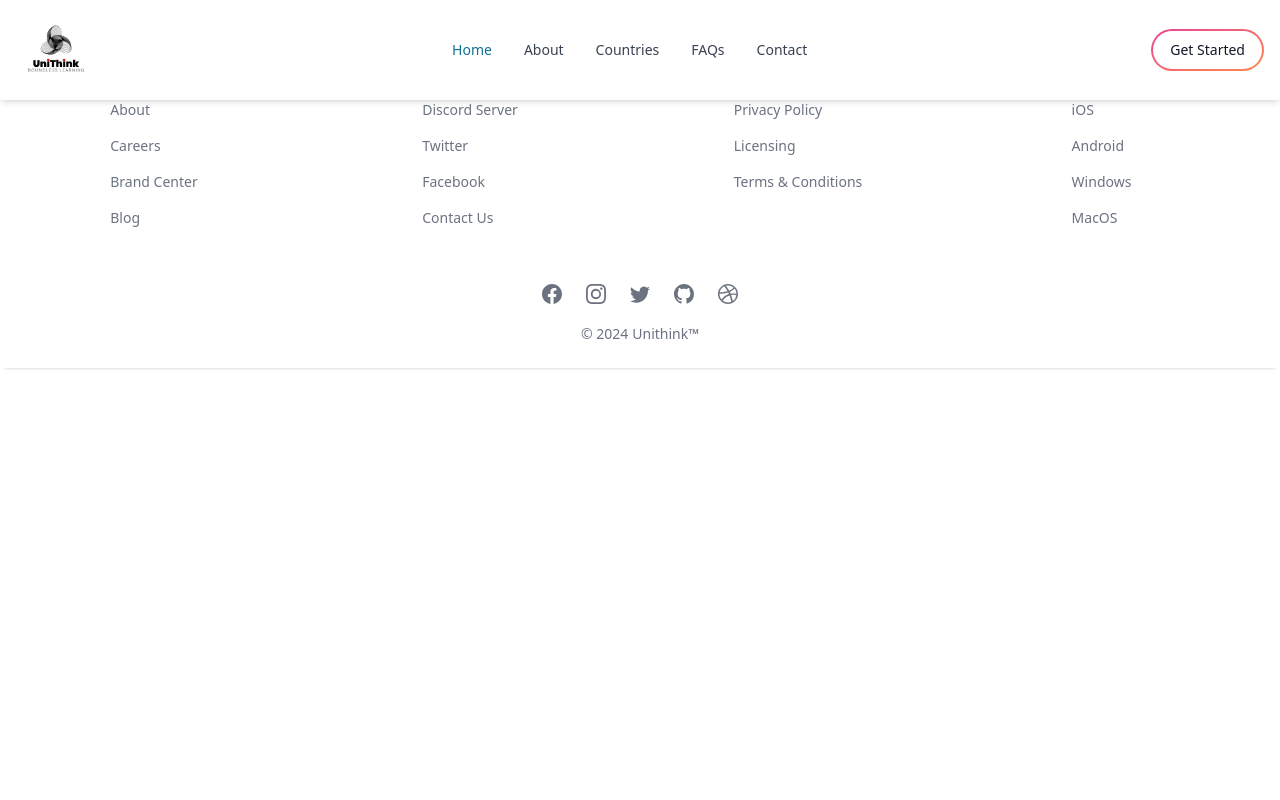
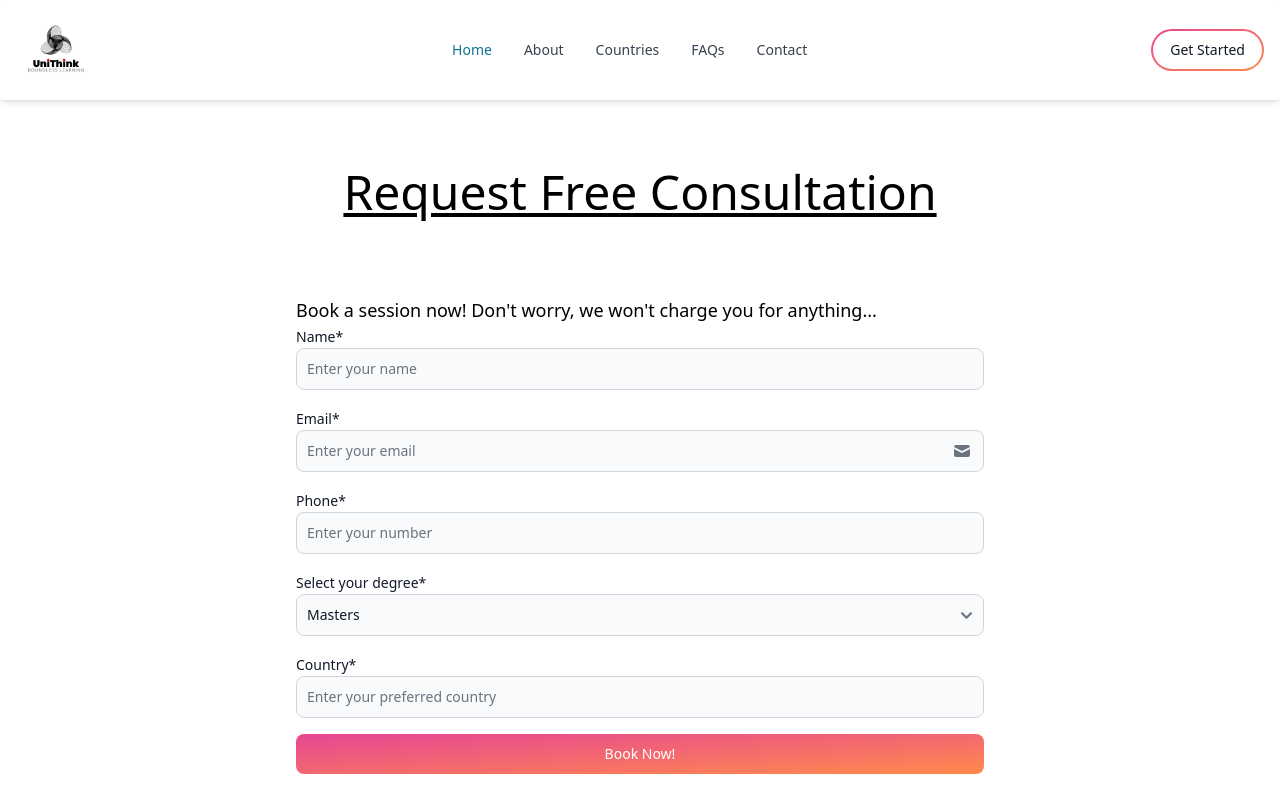
Before and after one commit to Devanshhh26/Unithink, a React (Vite) app in the folder Client/: page /contact in a window 1280 px wide. Shown: the top 800 px of the page. Built offline with nearby package versions, Linux system fonts and the light colour scheme.

Commit message:
Contact Pages Form

```diff
--- a/Client/src/pages/Contact.jsx
+++ b/Client/src/pages/Contact.jsx
@@ -1,8 +1,114 @@
 import React from 'react'
+import aboutusperson from '../assets/aboutusperson.jpg'
+import boardmeet from '../assets/about3.png'
+import { Label, TextInput, Button, Alert,Select } from 'flowbite-react';
+import { useState,useEffect } from 'react';
+import axios from 'axios';
+import { HiMail } from 'react-icons/hi';
+import { ToastContainer, toast } from 'react-toastify';
+import 'react-toastify/dist/ReactToastify.css';
+function Contact() {
 
-function Contact() {
+
+  const [errorMessage, setErrorMessage] = useState(null);
+  const [loading, setLoading] = useState(false);
+  const [formData, setFormData] = useState({
+      name: '',
+      email: '',
+      country: '',
+      phonenumber: '',
+      degree: 'Masters'
+  });
+  const [successMessage, setSuccessMessage] = useState(null);
+
+  const handleSubmit = async (e) => {
+      e.preventDefault();
+      if (!formData.name || !formData.email || !formData.country || !formData.phonenumber || !formData.degree) {
+          return setErrorMessage('Please fill all the details');
+      }
+      try {
+          setLoading(true);
+          const response = await axios.post('https://unithink-corp.onrender.com/api/SessShort/', formData);
+          console.log('Data sent successfully:', response.data);
+          setLoading(false);
+          setSuccessMessage('Form submitted successfully!');
+          toast.success('Form submitted successfully!');
+          setFormData({
+              name: '',
+              email: '',
+              country: '',
+              phonenumber: '',
+              degree: ''
+          });
+          setErrorMessage(null);
+      } catch (error) {
+          console.error('Error sending data:', error);
+          setLoading(false);
+          setErrorMessage('Failed to submit form. Please try again later.');
+          toast.error('You have already Registered once');
+      }
+  };
+
+  const handleChange = (e) => {
+      setFormData({ ...formData, [e.target.id]: e.target.value });
+  };
+
+
   return (
-    <div>Contact</div>
+    <div className='mt-10 md:mt-20 lg:mt-32 mx-auto justify-items-center'>
+  <h1 className='text-center text-3xl md:text-5xl lg:text-5xl pb-5 md:pb-10 underline lg:pt-10 md:pt-12 pt-20'>Request Free Consultation</h1>
+  <div className='p-3 md:p-5 lg:p-10 mx-3 sm:mx-auto lg:mx-auto max-w-md md:max-w-lg lg:max-w-3xl mb-10'>
+    <p className='text-base md:text-lg text-center md:text-left'>Book a session now! Don't worry, we won't charge you for anything...</p>
+    <form onSubmit={handleSubmit} className="flex flex-col gap-4">
+      <div>
+        <Label value='Name*' />
+        <TextInput
+          type='text'
+          placeholder='Enter your name'
+          id='name'
+          value={formData.name}
+          onChange={handleChange} />
+      </div>
+      <div>
+        <Label value='Email*' />
+        <TextInput
+          type='email'
+          placeholder='Enter your email'
+          id='email'
+          value={formData.email}
+          onChange={handleChange} rightIcon={HiMail} />
+      </div>
+      <div>
+        <Label value='Phone*' />
+        <TextInput
+          type='number'
+          placeholder='Enter your number'
+          id='phonenumber'
+          value={formData.phonenumber}
+          onChange={handleChange} />
+      </div>
+      <div>
+        <Label htmlFor="degree" value="Select your degree*" />
+        <Select id="degree" value={formData.degree} onChange={handleChange} required>
+          <option value="Masters">Masters</option>
+          <option value="Bachelors">Bachelors</option>
+          <option value="PhD">PhD</option>
+        </Select>
+      </div>
+      <div>
+        <Label value='Country*' />
+        <TextInput
+          type='text'
+          placeholder='Enter your preferred country'
+          id='country'
+          value={formData.country}
+          onChange={handleChange} />
+      </div>
+      <Button gradientDuoTone='pinkToOrange' type='submit' disabled={loading}>{loading ? 'Booking...' : 'Book Now!'}</Button>
+    </form>
+  </div>
+</div>
+
   )
 }
 
```
